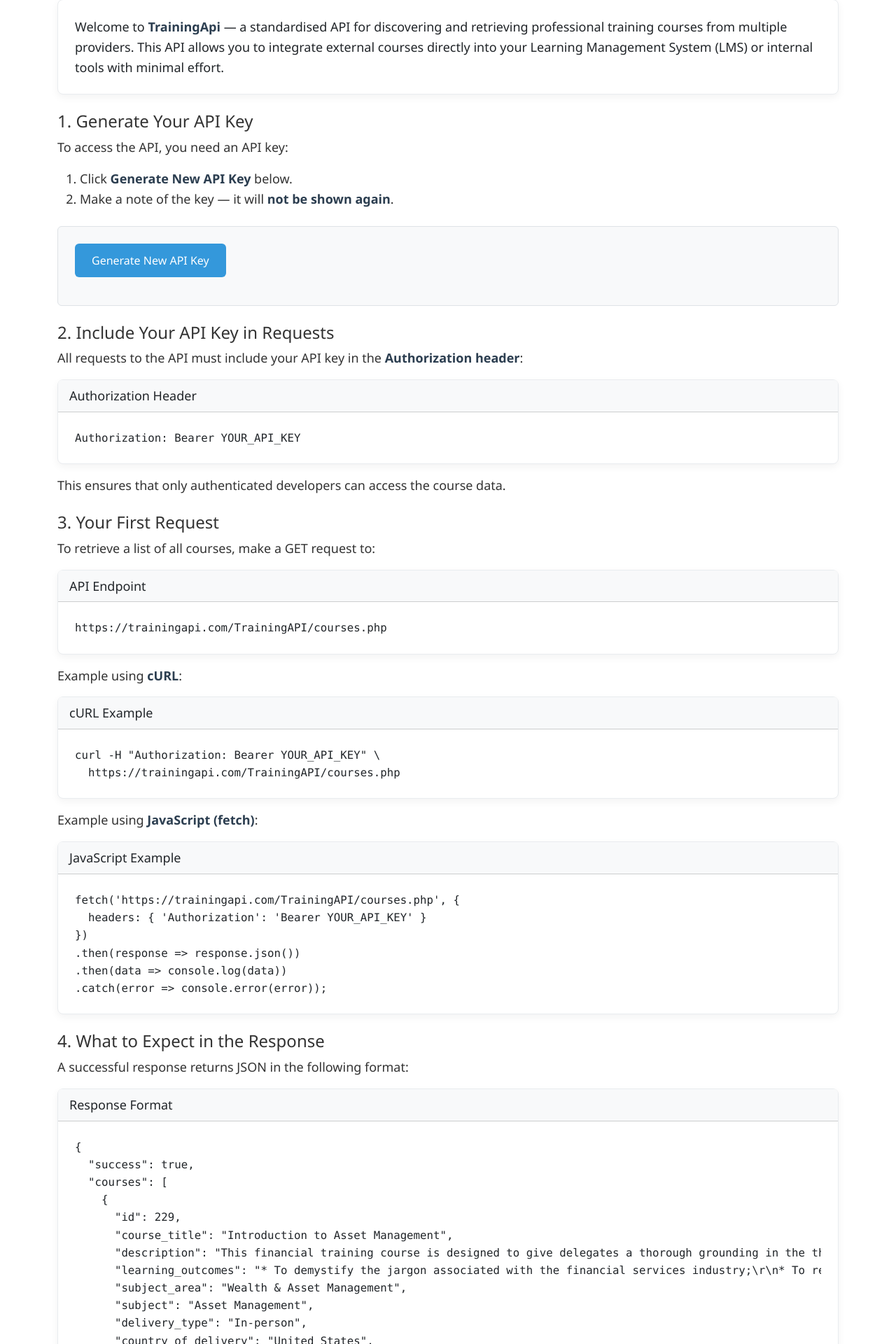
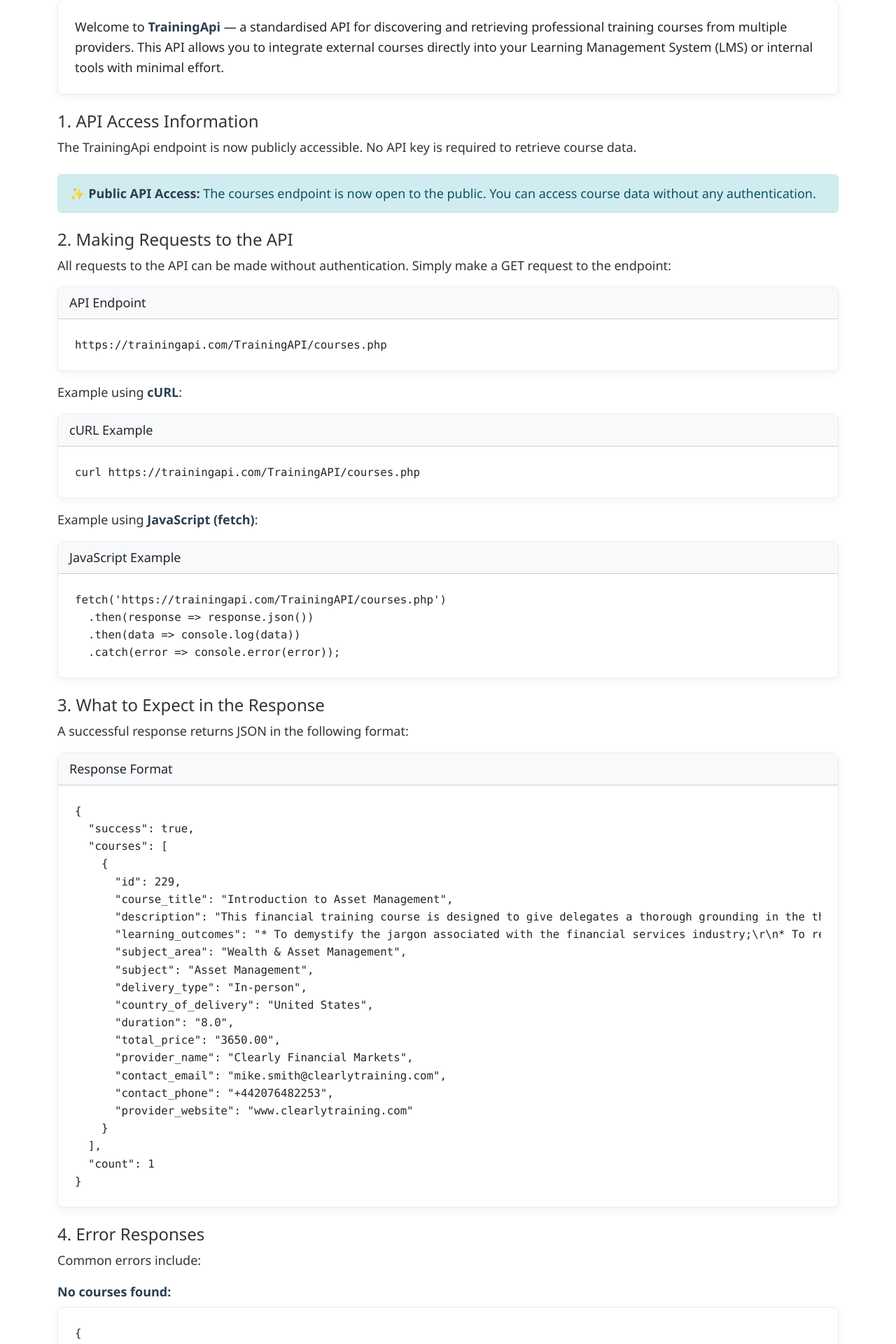
Before and after one commit to Alec-Hajinoff/TrainingAPI, a React (Create React App) app in the folder React/: page /DeveloperDashboard in a window 1280 px wide. Shown: the part 293-2213 px from the top of the page at 70% size. Built offline with nearby package versions, Linux system fonts and the light colour scheme.

Commit message:
20/3/26, 7:29

```diff
--- a/React/src/DeveloperDashboard.js
+++ b/React/src/DeveloperDashboard.js
@@ -1,42 +1,8 @@
-import React, { useState } from "react";
+import React from "react";
 import "./DeveloperDashboard.css";
 import LogoutComponent from "./LogoutComponent";
-import { generateApiKey } from "./ApiService";
 
 function DeveloperDashboard() {
-  const [apiKey, setApiKey] = useState(null);
-  const [loading, setLoading] = useState(false);
-  const [error, setError] = useState(null);
-  const [showConfirmation, setShowConfirmation] = useState(false);
-
-  const handleGenerateApiKey = async () => {
-    if (!showConfirmation) {
-      setShowConfirmation(true);
-      return;
-    }
-
-    setLoading(true);
-    setError(null);
-    try {
-      const result = await generateApiKey();
-      if (result.success) {
-        setApiKey(result.apiKey);
-        setShowConfirmation(false);
-      } else {
-        setError(result.message || "Failed to generate API key");
-      }
-    } catch (err) {
-      setError("An error occurred while generating the API key");
-    } finally {
-      setLoading(false);
-    }
-  };
-
-  const handleCancelGeneration = () => {
-    setShowConfirmation(false);
-    setError(null);
-  };
-
   return (
     <div className="container">
       <div className="d-flex justify-content-end mb-3">
@@ -59,106 +25,33 @@
           </div>
 
           <div className="mb-4">
-            <h4>1. Generate Your API Key</h4>
-            <p>To access the API, you need an API key:</p>
-            <ol>
-              <li>
-                Click <strong>Generate New API Key</strong> below.
-              </li>
-              <li>
-                Make a note of the key — it will{" "}
-                <strong>not be shown again</strong>.
-              </li>
-            </ol>
+            <h4>1. API Access Information</h4>
 
-            <div className="api-key-section mt-4 mb-4 p-4 border rounded bg-light">
-              {showConfirmation && (
-                <div className="mb-3 p-3 border rounded">
-                  <p className="mb-3">
-                    <strong>
-                      Generating a new API key invalidates your previous key.
-                    </strong>
-                  </p>
-                  <div className="mt-3">
-                    <div className="api-key-btn-group">
-                      <button
-                        className="btn api-key-btn api-key-btn-primary"
-                        onClick={handleGenerateApiKey}
-                        disabled={loading}
-                      >
-                        {loading ? "Generating..." : "Yes, Generate New Key"}
-                      </button>
-                      <button
-                        className="btn api-key-btn api-key-btn-primary"
-                        onClick={handleCancelGeneration}
-                        disabled={loading}
-                      >
-                        Cancel
-                      </button>
-                    </div>
-                  </div>
-                </div>
-              )}
+            <p>
+              The TrainingApi endpoint is now publicly accessible. No API key is
+              required to retrieve course data.
+            </p>
 
-              {!showConfirmation && (
-                <button
-                  className="btn btn-primary mb-3"
-                  onClick={handleGenerateApiKey}
-                  disabled={loading}
-                >
-                  {loading ? "Generating..." : "Generate New API Key"}
-                </button>
-              )}
-
-              {error && <div className="alert alert-danger">{error}</div>}
-
-              {apiKey && (
-                <div className="alert alert-success">
-                  <strong>Your new API Key:</strong>
-                  <div className="mt-2 p-2 bg-white border rounded">
-                    <code>{apiKey}</code>
-                  </div>
-                  <small className="text-muted d-block mt-2">
-                    Store this key securely. You won't be able to see it again.
-                  </small>
-                </div>
-              )}
+            <div className="alert alert-info mt-4 mb-4">
+              <strong>✨ Public API Access:</strong> The courses endpoint is now
+              open to the public. You can access course data without any
+              authentication.
             </div>
           </div>
 
           <div className="mb-4">
-            <h4>2. Include Your API Key in Requests</h4>
-            <p>
-              All requests to the API must include your API key in the{" "}
-              <strong>Authorization header</strong>:
-            </p>
-
-            <div className="card mb-3">
-              <div className="card-header bg-light">Authorization Header</div>
-              <div className="card-body">
-                <pre className="mb-0">
-                  <code>Authorization: Bearer YOUR_API_KEY</code>
-                </pre>
-              </div>
-            </div>
+            <h4>2. Making Requests to the API</h4>
 
             <p>
-              This ensures that only authenticated developers can access the
-              course data.
+              All requests to the API can be made without authentication. Simply
+              make a GET request to the endpoint:
             </p>
-          </div>
-
-          <div className="mb-4">
-            <h4>3. Your First Request</h4>
-            <p>To retrieve a list of all courses, make a GET request to:</p>
 
             <div className="card mb-3">
               <div className="card-header bg-light">API Endpoint</div>
               <div className="card-body">
                 <pre className="mb-0">
-                  <code>
-                    https://trainingapi.com/TrainingAPI/courses.php
-                  </code>
+                  <code>https://trainingapi.com/TrainingAPI/courses.php</code>
                 </pre>
               </div>
             </div>
@@ -170,8 +63,7 @@
               <div className="card-header bg-light">cURL Example</div>
               <div className="card-body">
                 <pre className="mb-0">
-                  <code>{`curl -H "Authorization: Bearer YOUR_API_KEY" \\
-  https://trainingapi.com/TrainingAPI/courses.php`}</code>
+                  <code>{`curl https://trainingapi.com/TrainingAPI/courses.php`}</code>
                 </pre>
               </div>
             </div>
@@ -183,19 +75,18 @@
               <div className="card-header bg-light">JavaScript Example</div>
               <div className="card-body">
                 <pre className="mb-0">
-                  <code>{`fetch('https://trainingapi.com/TrainingAPI/courses.php', {
-  headers: { 'Authorization': 'Bearer YOUR_API_KEY' }
-})
-.then(response => response.json())
-.then(data => console.log(data))
-.catch(error => console.error(error));`}</code>
+                  <code>{`fetch('https://trainingapi.com/TrainingAPI/courses.php')
+  .then(response => response.json())
+  .then(data => console.log(data))
+  .catch(error => console.error(error));`}</code>
                 </pre>
               </div>
             </div>
           </div>
 
           <div className="mb-4">
-            <h4>4. What to Expect in the Response</h4>
+            <h4>3. What to Expect in the Response</h4>
+
             <p>A successful response returns JSON in the following format:</p>
 
             <div className="card mb-3">
@@ -230,36 +121,9 @@
           </div>
 
           <div className="mb-4">
-            <h4>5. Error Responses</h4>
+            <h4>4. Error Responses</h4>
+
             <p>Common errors include:</p>
-
-            <p className="mb-2">
-              <strong>Missing or malformed API key:</strong>
-            </p>
-            <div className="card mb-3">
-              <div className="card-body">
-                <pre className="mb-0">
-                  <code>{`{
-  "success": false,
-  "message": "Authorization header missing or malformed"
-}`}</code>
-                </pre>
-              </div>
-            </div>
-
-            <p className="mb-2">
-              <strong>Invalid API key:</strong>
-            </p>
-            <div className="card mb-3">
-              <div className="card-body">
-                <pre className="mb-0">
-                  <code>{`{
-  "success": false,
-  "message": "Invalid API key"
-}`}</code>
-                </pre>
-              </div>
-            </div>
 
             <p className="mb-2">
               <strong>No courses found:</strong>
@@ -276,13 +140,14 @@
             </div>
 
             <p className="mt-3">
-              Always ensure your request includes a valid key and correctly
-              formatted query parameters.
+              Always ensure your request is correctly formatted. Authentication
+              is no longer required.
             </p>
           </div>
 
           <div className="mb-4">
-            <h4>6. Need Help?</h4>
+            <h4>5. Need Help?</h4>
+
             <p>
               If you encounter issues or have questions, contact the{" "}
               <strong>TrainingAPI team</strong> at:
```
